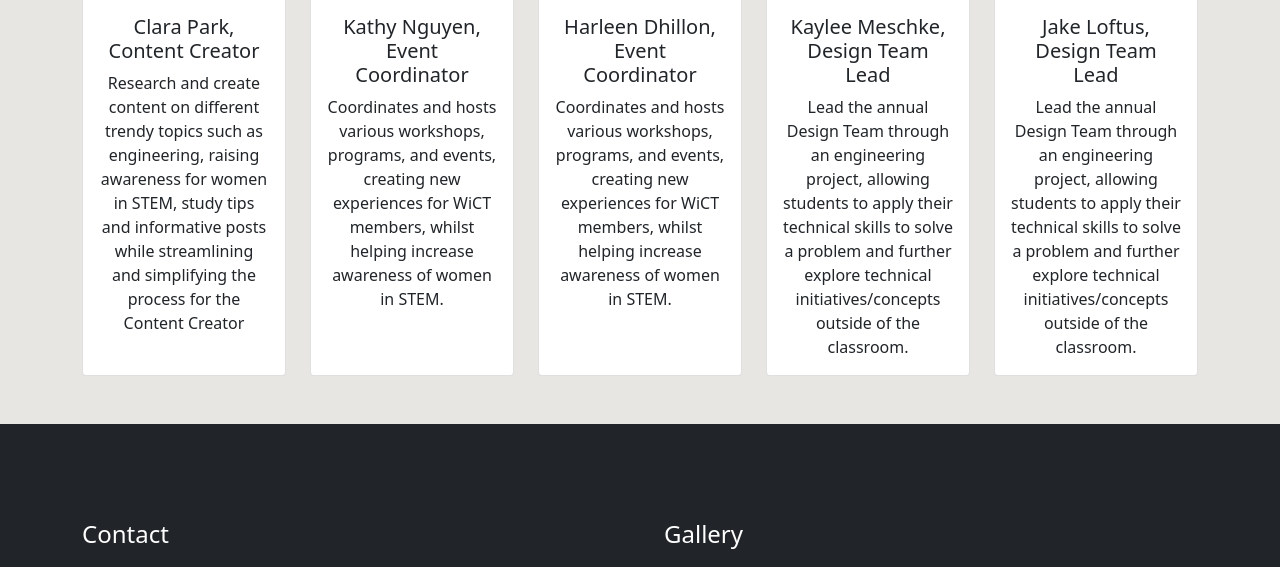
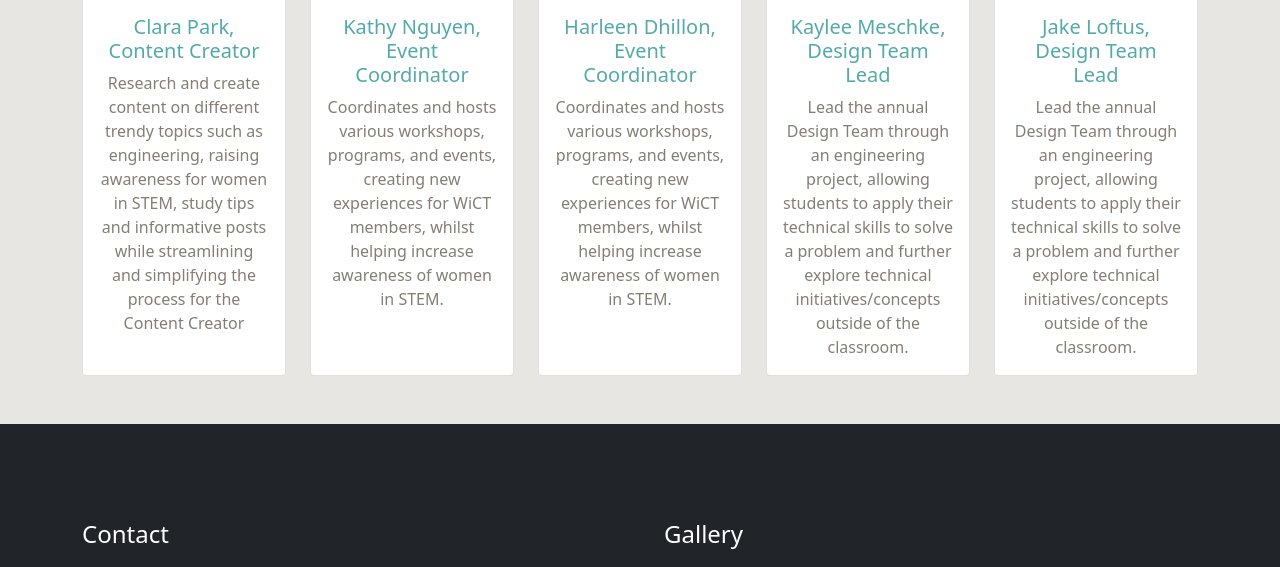
Before and after one commit to devinllu/wict-website, a Flask app: page /execs in a window 1280 px wide. Shown: the part 1806-2373 px from the top of the page. Run offline with Flask 2, Linux system fonts and the light colour scheme.

Commit message:
restyled fonts and colours

```diff
--- a/wict/templates/execs.html
+++ b/wict/templates/execs.html
@@ -3,15 +3,15 @@
 {% block content %}
 <div class="container col text-center">
 
-    <h1 class="w-full h-40 flex justify-center items-center flex-col py-4">WiCT Executive Team</h1>
+    <h1 class="w-full h-40 flex justify-center items-center flex-col py-4 text-dark-teal">WiCT Executive Team</h1>
 
     <div class="row pt-2">
         <div class="col d-flex align-items-stretch">
             <div class="card">
                 <img class="img-fluid bg-light p-1 card-img-top" src="static/images/headshots/Yasmin-Dibai.jpg" alt="">
                 <div class="card-body">
-                    <h5 class="card-title">Yasmin Dibai, President</h5>
-                    <p class="card-text">Oversees all WiCT matters to ensure that all operations are with due authority and in the best interest of the organization and its members, while ensuring that WiCT’s goals are being actively pursued.</p>
+                    <h5 class="card-title text-dark-teal">Yasmin Dibai, President</h5>
+                    <p class="card-text text-brown">Oversees all WiCT matters to ensure that all operations are with due authority and in the best interest of the organization and its members, while ensuring that WiCT’s goals are being actively pursued.</p>
                 </div>
             </div>
         </div>
@@ -19,8 +19,8 @@
             <div class="card">
                 <img class="img-fluid bg-light p-1 card-img-top" src="static/images/headshots/Zainab-Vajahath.jpg" alt="">
                 <div class="card-body">
-                    <h5 class="card-title">Zainab Vajahath, Co-Founder/President</h5>
-                    <p class="card-text">Founded WiCT in 2019.</p>
+                    <h5 class="card-title text-dark-teal">Zainab Vajahath, Co-Founder/President</h5>
+                    <p class="card-text text-brown">Founded WiCT in 2019.</p>
                 </div>
             </div>
         </div>
@@ -28,8 +28,8 @@
             <div class="card">
                 <img class="img-fluid bg-light p-1 card-img-top" src="static/images/headshots/Isabel-Trujillo.jpg" alt="">
                 <div class="card-body">
-                    <h5 class="card-title">Isabel Trujillo, Vice-President</h5>
-                    <p class="card-text">Founded WiCT in 2019.</p>
+                    <h5 class="card-title text-dark-teal">Isabel Trujillo, Vice-President</h5>
+                    <p class="card-text text-brown">Founded WiCT in 2019.</p>
                 </div>
             </div>
         </div>
@@ -37,8 +37,8 @@
             <div class="card">
                 <img class="img-fluid bg-light p-1 card-img-top" src="static/images/headshots/Shefali-Vishwakarma.jpg" alt="">
                 <div class="card-body">
-                    <h5 class="card-title">Shefali Vishwakarma, Finance Lead</h5>
-                    <p class="card-text">Ensures that WiCT’s financial activities are compliant with SFSS policies and identifies potential financial opportunities to improve WiCT’s operations and functioning.</p>
+                    <h5 class="card-title text-dark-teal">Shefali Vishwakarma, Finance Lead</h5>
+                    <p class="card-text text-brown">Ensures that WiCT’s financial activities are compliant with SFSS policies and identifies potential financial opportunities to improve WiCT’s operations and functioning.</p>
                 </div>
             </div>
         </div>
@@ -46,8 +46,8 @@
             <div class="card">
                 <img class="img-fluid bg-light p-1 card-img-top" src="static/images/headshots/Amrit-Senghera.jpg" alt="">
                 <div class="card-body">
-                    <h5 class="card-title">Amrit Senghera, Finance Assistant</h5>
-                    <p class="card-text">Works closely with the Finance Lead to manage WiCT’s expenses, reimbursements and handle event budgets, including submitting SFSS grants and requisition forms.</p>
+                    <h5 class="card-title text-dark-teal">Amrit Senghera, Finance Assistant</h5>
+                    <p class="card-text text-brown">Works closely with the Finance Lead to manage WiCT’s expenses, reimbursements and handle event budgets, including submitting SFSS grants and requisition forms.</p>
                 </div>
             </div>
         </div>
@@ -58,8 +58,8 @@
             <div class="card">
                 <img class="img-fluid bg-light p-1 card-img-top" src="static/images/headshots/Cyrus-Urbanowicz.jpg" alt="">
                 <div class="card-body">
-                    <h5 class="card-title">Cyrus Urbanowicz, Outreach Lead</h5>
-                    <p class="card-text">Email correspondence and monitoring while developing relationships with various organizations and industry professionals, who can help and support WiCT’s values by establishing collaborations and partnerships.</p>
+                    <h5 class="card-title text-dark-teal">Cyrus Urbanowicz, Outreach Lead</h5>
+                    <p class="card-text text-brown">Email correspondence and monitoring while developing relationships with various organizations and industry professionals, who can help and support WiCT’s values by establishing collaborations and partnerships.</p>
                 </div>
             </div>
         </div>
@@ -67,8 +67,8 @@
             <div class="card">
                 <img class="img-fluid bg-light p-1 card-img-top" src="static/images/headshots/Alexandra-Szilagyi.png" alt="">
                 <div class="card-body">
-                    <h5 class="card-title">Alexandra Szilagyi, Outreach Assistant</h5>
-                    <p class="card-text">Support the Outreach Lead with tasks and further maintaining healthy relationships with WiCT members and the SFU community.</p>
+                    <h5 class="card-title text-dark-teal">Alexandra Szilagyi, Outreach Assistant</h5>
+                    <p class="card-text text-brown">Support the Outreach Lead with tasks and further maintaining healthy relationships with WiCT members and the SFU community.</p>
                 </div>
             </div>
         </div>
@@ -76,8 +76,8 @@
             <div class="card">
                 <img class="img-fluid bg-light p-1 card-img-top" src="static/images/headshots/Phanie-Phan.jpg" alt="">
                 <div class="card-body">
-                    <h5 class="card-title">Phanie Phan, Admin Coordinator</h5>
-                    <p class="card-text">Assists the President with various tasks that support WiCT, its operations, and its goals.</p>
+                    <h5 class="card-title text-dark-teal">Phanie Phan, Admin Coordinator</h5>
+                    <p class="card-text text-brown">Assists the President with various tasks that support WiCT, its operations, and its goals.</p>
                 </div>
             </div>
         </div>
@@ -85,8 +85,8 @@
             <div class="card">
                 <img class="img-fluid bg-light p-1 card-img-top" src="static/images/headshots/Sayeema-Afrin.jpg" alt="">
                 <div class="card-body">
-                    <h5 class="card-title">Sayeema Afrin, Content Creator</h5>
-                    <p class="card-text">Research and create content on different trendy topics such as engineering, raising awareness for women in STEM, study tips and informative posts while streamlining and simplifying the process for the Content Creator</p>
+                    <h5 class="card-title text-dark-teal">Sayeema Afrin, Content Creator</h5>
+                    <p class="card-text text-brown">Research and create content on different trendy topics such as engineering, raising awareness for women in STEM, study tips and informative posts while streamlining and simplifying the process for the Content Creator</p>
                 </div>
             </div>
         </div>
@@ -94,8 +94,8 @@
             <div class="card">
                 <img class="img-fluid bg-light p-1 card-img-top" src="static/images/headshots/Braidyn-Chang.jpg" alt="">
                 <div class="card-body">
-                    <h5 class="card-title">Braidyn Chang, Content Coordinator</h5>
-                    <p class="card-text">Research and create content on different trendy topics such as engineering, raising awareness for women in STEM, study tips and informative posts while streamlining and simplifying the process for the Content Creator</p>
+                    <h5 class="card-title text-dark-teal">Braidyn Chang, Content Coordinator</h5>
+                    <p class="card-text text-brown">Research and create content on different trendy topics such as engineering, raising awareness for women in STEM, study tips and informative posts while streamlining and simplifying the process for the Content Creator</p>
                 </div>
             </div>
         </div>
@@ -106,8 +106,8 @@
             <div class="card">
                 <img class="img-fluid bg-light p-1 card-img-top" src="static/images/headshots/Clara-Park.jpg" alt="">
                 <div class="card-body">
-                    <h5 class="card-title">Clara Park, Content Creator</h5>
-                    <p class="card-text">Research and create content on different trendy topics such as engineering, raising awareness for women in STEM, study tips and informative posts while streamlining and simplifying the process for the Content Creator</p>
+                    <h5 class="card-title text-dark-teal">Clara Park, Content Creator</h5>
+                    <p class="card-text text-brown">Research and create content on different trendy topics such as engineering, raising awareness for women in STEM, study tips and informative posts while streamlining and simplifying the process for the Content Creator</p>
                 </div>
             </div>
         </div>
@@ -115,8 +115,8 @@
             <div class="card">
                 <img class="img-fluid bg-light p-1 card-img-top" src="static/images/headshots/Kathy-Nguyen.jpg" alt="">
                 <div class="card-body">
-                    <h5 class="card-title">Kathy Nguyen, Event Coordinator</h5>
-                    <p class="card-text">Coordinates and hosts various workshops, programs, and events, creating new experiences for WiCT members, whilst helping increase awareness of women in STEM.</p>
+                    <h5 class="card-title text-dark-teal">Kathy Nguyen, Event Coordinator</h5>
+                    <p class="card-text text-brown">Coordinates and hosts various workshops, programs, and events, creating new experiences for WiCT members, whilst helping increase awareness of women in STEM.</p>
                 </div>
             </div>
         </div>
@@ -124,8 +124,8 @@
             <div class="card">
                 <img class="img-fluid bg-light p-1 card-img-top" src="static/images/headshots/Harleen-Dhillon.jpg" alt="">
                 <div class="card-body">
-                    <h5 class="card-title">Harleen Dhillon, Event Coordinator</h5>
-                    <p class="card-text">Coordinates and hosts various workshops, programs, and events, creating new experiences for WiCT members, whilst helping increase awareness of women in STEM.</p>
+                    <h5 class="card-title text-dark-teal">Harleen Dhillon, Event Coordinator</h5>
+                    <p class="card-text text-brown">Coordinates and hosts various workshops, programs, and events, creating new experiences for WiCT members, whilst helping increase awareness of women in STEM.</p>
                 </div>
             </div>
         </div>
@@ -133,8 +133,8 @@
             <div class="card">
                 <img class="img-fluid bg-light p-1 card-img-top" src="static/images/headshots/Kaylee-Meschke.jpg" alt="">
                 <div class="card-body">
-                    <h5 class="card-title">Kaylee Meschke, Design Team Lead</h5>
-                    <p class="card-text">Lead the annual Design Team through an engineering project, allowing students to apply their technical skills to solve a problem and further explore technical initiatives/concepts outside of the classroom.</p>
+                    <h5 class="card-title text-dark-teal">Kaylee Meschke, Design Team Lead</h5>
+                    <p class="card-text text-brown">Lead the annual Design Team through an engineering project, allowing students to apply their technical skills to solve a problem and further explore technical initiatives/concepts outside of the classroom.</p>
                 </div>
             </div>
         </div>
@@ -142,8 +142,8 @@
             <div class="card">
                 <img class="img-fluid bg-light p-1 card-img-top" src="static/images/headshots/Jake-Loftus.jpg" alt="">
                 <div class="card-body">
-                    <h5 class="card-title">Jake Loftus, Design Team Lead</h5>
-                    <p class="card-text">Lead the annual Design Team through an engineering project, allowing students to apply their technical skills to solve a problem and further explore technical initiatives/concepts outside of the classroom.</p>
+                    <h5 class="card-title text-dark-teal">Jake Loftus, Design Team Lead</h5>
+                    <p class="card-text text-brown">Lead the annual Design Team through an engineering project, allowing students to apply their technical skills to solve a problem and further explore technical initiatives/concepts outside of the classroom.</p>
                 </div>
             </div>
         </div>
```
Also changed, not shown: wict/templates/design.html (+29 -29 lines), wict/templates/merch.html (+10 -10 lines).
